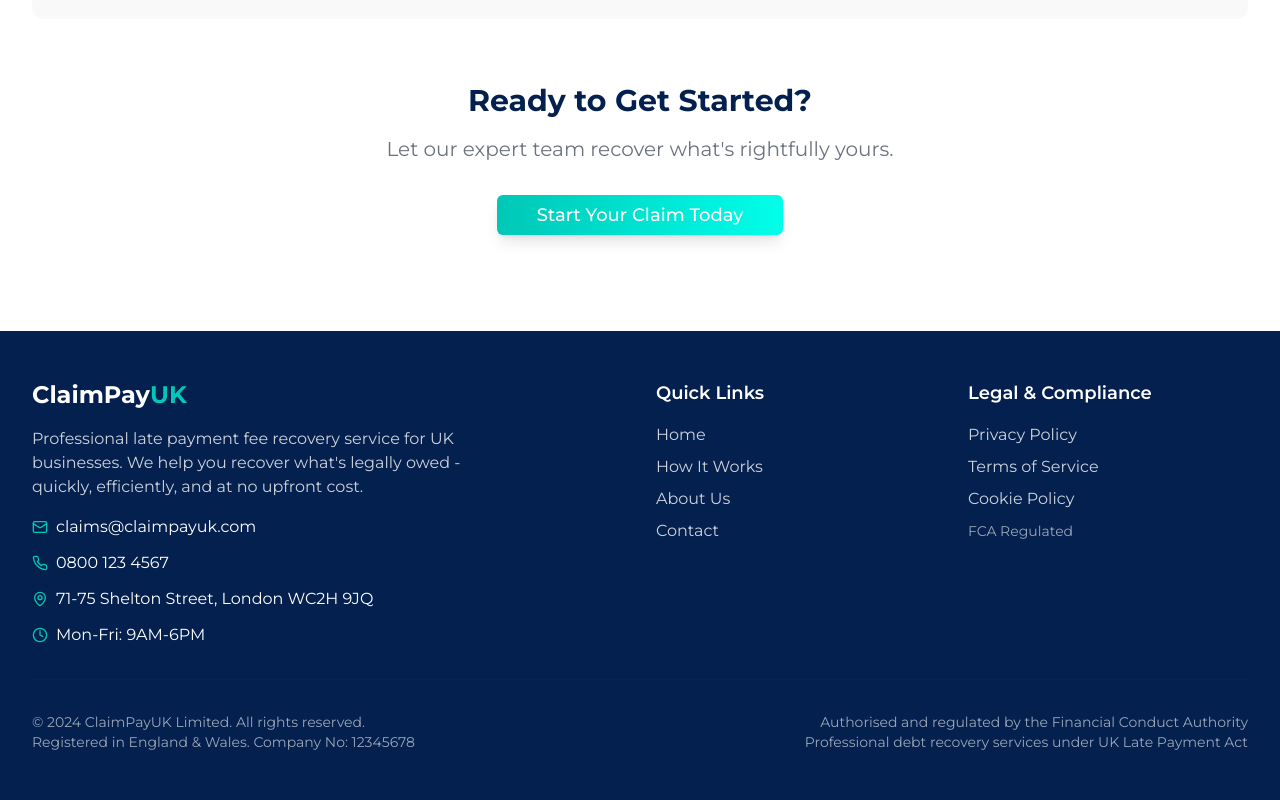
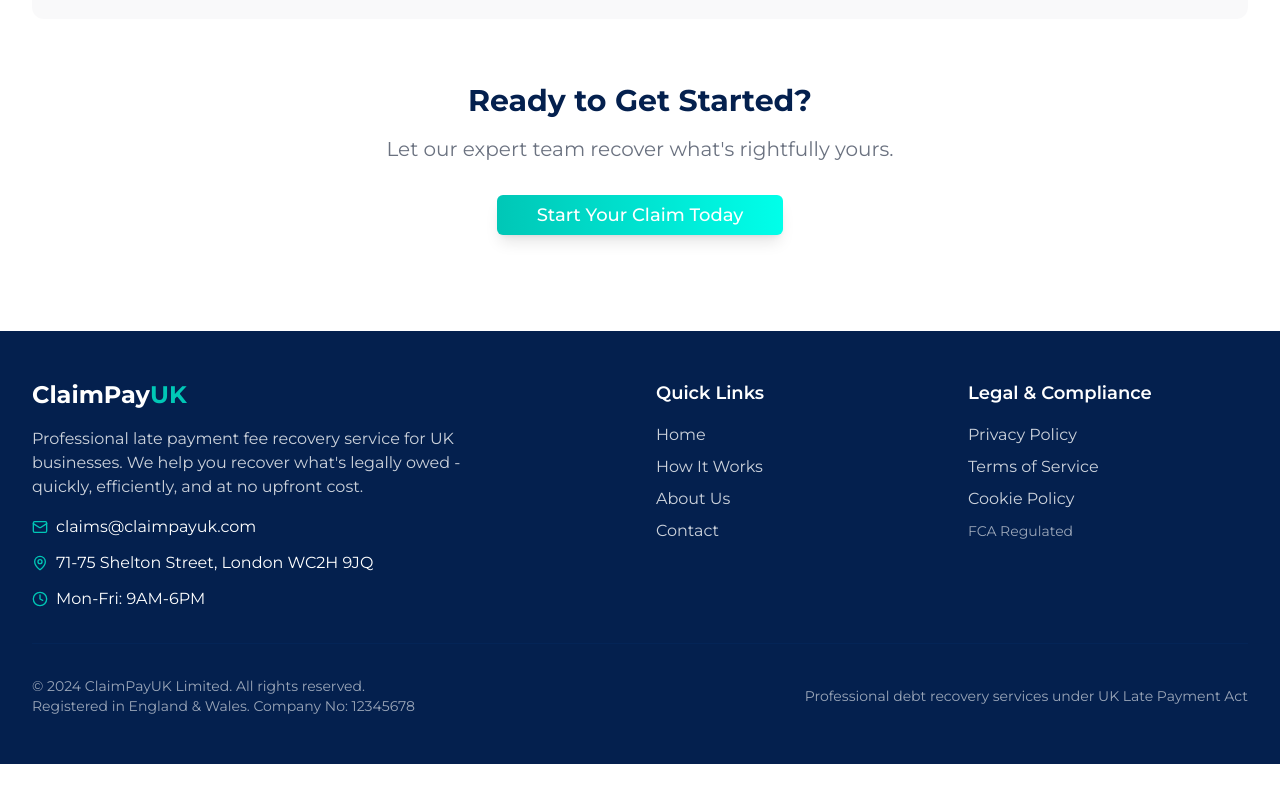
Before and after one commit to christopherjones-eng/claim-late-fees, a React (Vite) app: page /about in a window 1280 px wide. Shown: the part 2152-2952 px from the top of the page. After the commit the page ends 2916 px from the top, so only its background shows below. Built offline with nearby package versions, Linux system fonts and the light colour scheme.

Commit message:
Visual edit in Lovable

```diff
--- a/src/components/Layout/Footer.tsx
+++ b/src/components/Layout/Footer.tsx
@@ -1,8 +1,6 @@
 import { Mail, MapPin, Phone, Clock } from "lucide-react";
-
 const Footer = () => {
-  return (
-    <footer className="bg-primary text-primary-foreground">
+  return <footer className="bg-primary text-primary-foreground">
       <div className="container-custom py-12">
         <div className="grid grid-cols-1 md:grid-cols-4 gap-8">
           {/* Company Info */}
@@ -20,10 +18,7 @@ const Footer = () => {
                 <Mail className="h-4 w-4 text-secondary" />
                 <span>claims@claimpayuk.com</span>
               </div>
-              <div className="flex items-center space-x-2">
-                <Phone className="h-4 w-4 text-secondary" />
-                <span>0800 123 4567</span>
-              </div>
+
               <div className="flex items-center space-x-2">
                 <MapPin className="h-4 w-4 text-secondary" />
                 <span>71-75 Shelton Street, London WC2H 9JQ</span>
@@ -69,9 +64,7 @@ const Footer = () => {
               </p>
             </div>
             <div className="text-center md:text-right">
-              <p className="text-primary-foreground/60 text-sm">
-                Authorised and regulated by the Financial Conduct Authority
-              </p>
+
               <p className="text-primary-foreground/60 text-sm">
                 Professional debt recovery services under UK Late Payment Act
               </p>
@@ -79,8 +72,6 @@ const Footer = () => {
           </div>
         </div>
       </div>
-    </footer>
-  );
+    </footer>;
 };
-
 export default Footer;
```
